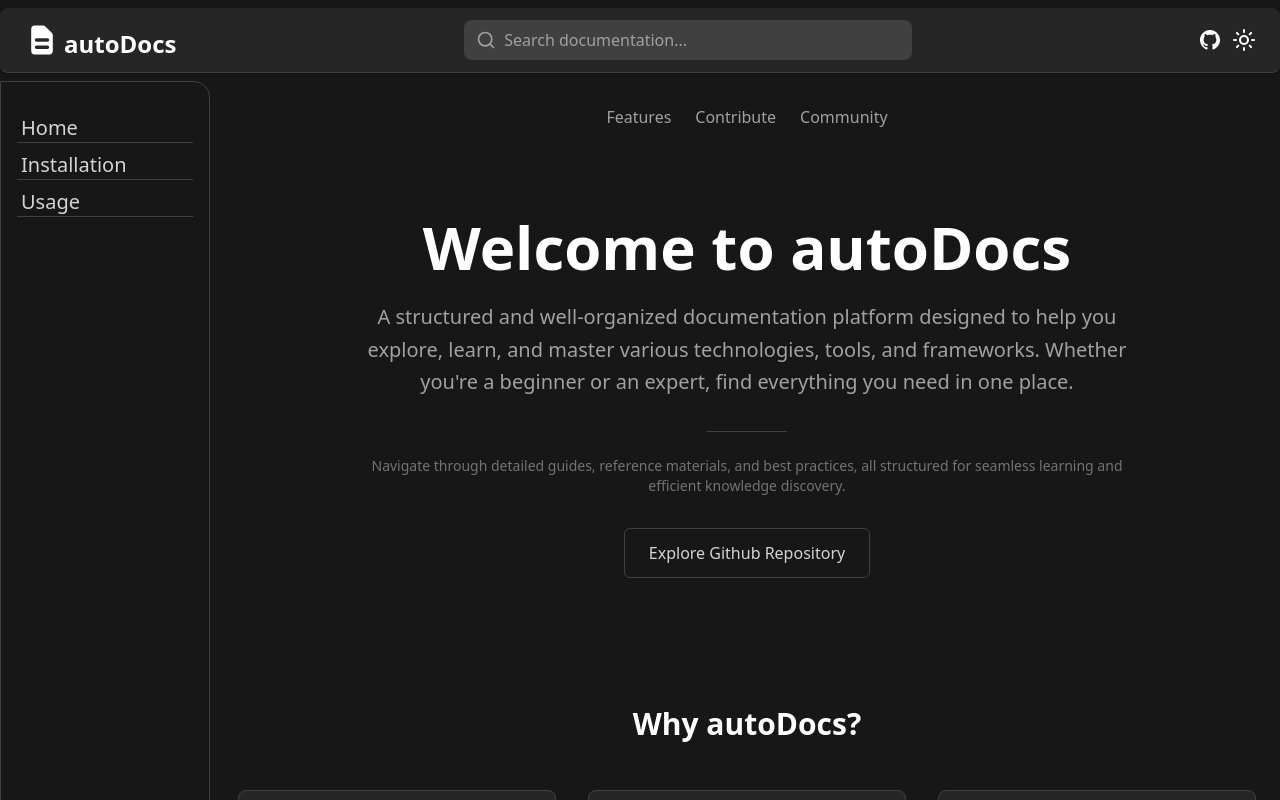
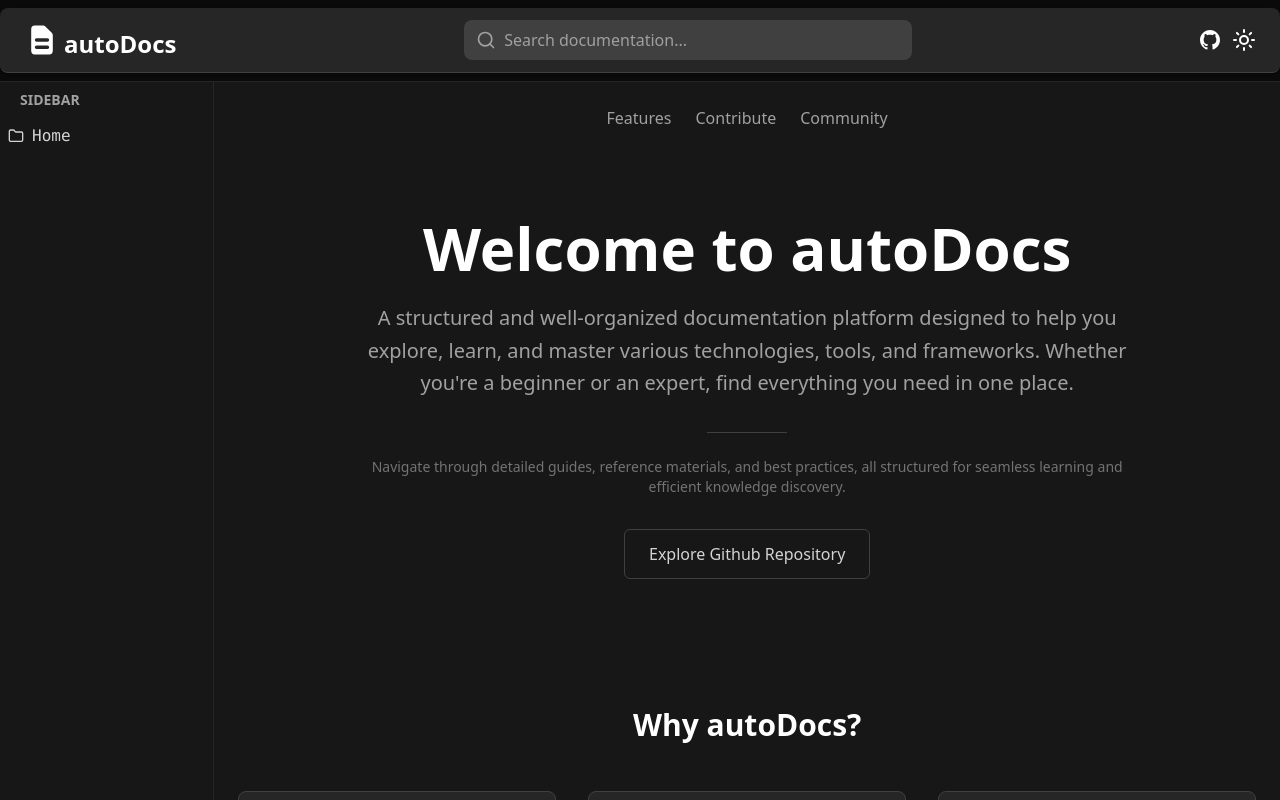
Before and after one commit to nk1044/autoDocs, a React (Vite) app in the folder website/: page / in a window 1280 px wide. Shown: the top 800 px of the page. Built offline with nearby package versions, Linux system fonts and the light colour scheme.

Commit message:
Add sidebar data structure and implement SideBar component for navigation

```diff
--- /dev/null
+++ b/website/data/sidebarData.js
@@ -0,0 +1,21 @@
+export const sidebarData = [
+    {
+        title: 'Home',
+        path: 'Home',
+        Type: 'Folder',
+        children: [
+            {
+                title: 'Introduction',
+                path: 'Home/Introduction',
+                Type: 'File',
+                children: [],
+            },
+            {
+                title: 'About',
+                path: 'Home/About',
+                Type: 'File',
+                children: [],
+            }
+        ],
+    },
+]
--- a/website/src/Components/SideBar.jsx
+++ b/website/src/Components/SideBar.jsx
@@ -1,29 +1,70 @@
-import React from 'react';
+import React, { useState } from 'react';
 import { NavLink } from 'react-router-dom';
-import { data } from '../../docsData.js';
+import { Folder, FolderOpen, File } from 'lucide-react';
 
-function SideBar() {
-  const docs = data.SideBar || [];
+function SideBarItem({ item, level = 0 }) {
+  const [isExpanded, setIsExpanded] = useState(false);
+  const hasChildren = item.children && item.children.length > 0;
+
+  const paddingLeft = `${level * 16}px`;
+  const iconSize = 16;
+
+  const toggleFolder = () => {
+    if (hasChildren) setIsExpanded(prev => !prev);
+  };
 
   return (
-    <div className='flex flex-col h-full bg-neutral-900 border rounded-r-2xl border-neutral-700'>
-      <div className='flex flex-col pt-7'>
-        {docs.map((doc, index) => (
+    <div className="flex flex-col font-mono">
+      {hasChildren ? (
+        <div
+          onClick={toggleFolder}
+          className={`flex items-center cursor-pointer px-3 py-1.5 rounded-sm transition-all
+            hover:bg-orange-900 hover:text-orange-400
+            ${isExpanded ? 'bg-orange-950 text-orange-400' : 'text-neutral-300'}
+          `}
+          style={{ paddingLeft }}
+        >
+          {isExpanded ? (
+            <FolderOpen size={iconSize} className="mr-2" />
+          ) : (
+            <Folder size={iconSize} className="mr-2" />
+          )}
+          <span>{item.title}</span>
+        </div>
+      ) : (
         <NavLink
-            to={`/docs/${doc}`}
-            key={index}
+          to={`/${item.path}`}
           className={({ isActive }) =>
-              `px-4 py-1 text-xl cursor-pointer transform hover:scale-105 transition-transform duration-200  ${
-                isActive ? 'text-orange-600' : ''
+            `flex items-center px-3 py-1.5 rounded-sm transition-all ${
+              isActive
+                ? 'bg-orange-950 text-orange-400'
+                : 'text-neutral-300 hover:bg-neutral-800 hover:text-orange-400'
             }`
           }
+          style={{ paddingLeft }}
         >
-            <div className='border-b px-1 border-neutral-700 overflow-auto'>
-                {doc}
-              </div>
+          <File size={iconSize} className="mr-2" />
+          <span>{item.title}</span>
         </NavLink>
+      )}
+      {isExpanded && hasChildren && (
+        <div className="flex flex-col">
+          {item.children.map((child, index) => (
+            <SideBarItem key={child.path + index} item={child} level={level + 1} />
           ))}
         </div>
+      )}
+    </div>
+  );
+}
+
+function SideBar({ data }) {
+  return (
+    <div className="flex flex-col h-full w-64 bg-neutral-900 border-r border-neutral-700 text-white overflow-auto p-2">
+      <div className="text-sm font-semibold text-neutral-400 px-3 mb-2">SIDEBAR</div>
+      {data.map((item, index) => (
+        <SideBarItem key={item.path + index} item={item} />
+      ))}
     </div>
   );
 }
--- a/website/src/Pages/Layout.jsx
+++ b/website/src/Pages/Layout.jsx
@@ -2,16 +2,17 @@ import React from 'react'
 import { Outlet } from 'react-router-dom'
 import SideBar from '../Components/SideBar'
 import Header from '../Components/Header'
+import {sidebarData} from '../../data/sidebarData.js';
 
 function Layout() {
   return (
-    <div className='flex flex-col gap-2 h-screen bg-neutral-900'>
+    <div className='flex flex-col gap-2 h-screen'>
       <Header />
-      <div className='grid grid-cols-6 gap-1 h-full'>
-      <div className='col-span-1 '>
-        <SideBar />
+      <div className='grid grid-cols-6 h-full border-t border-neutral-800'>
+      <div className='col-span-1 border-r border-neutral-800'>
+        <SideBar data={sidebarData} />
       </div>
-      <div className='col-span-5 '>
+      <div className='col-span-5 border-l border-neutral-800 '>
         <Outlet />
       </div>
     </div>
```
Also changed, not shown: 1 other file (tests, documents, lock files or other folders). Lines whose indentation alone changed are shown as unchanged.
